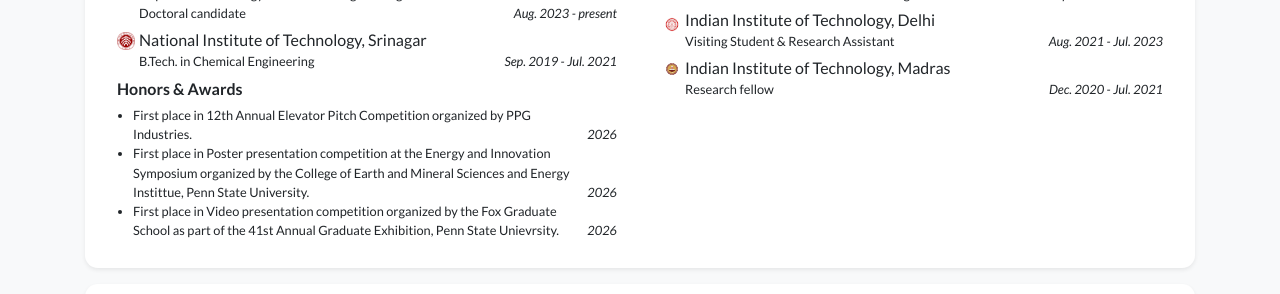
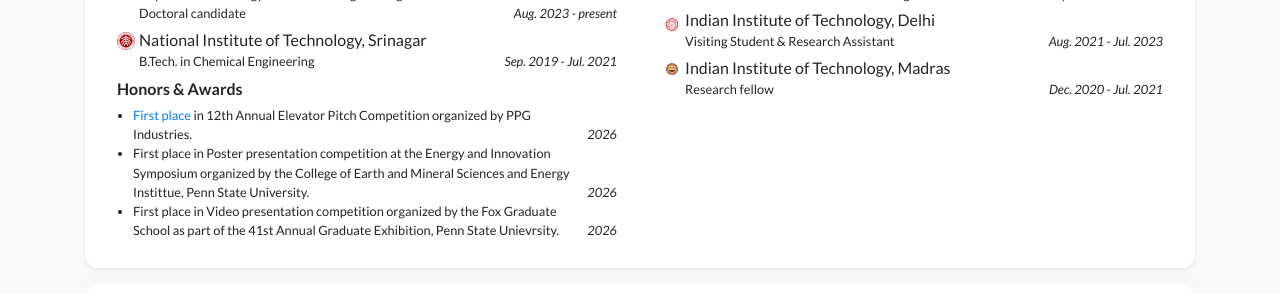
Before and after one commit to ShakshiSekar/ShakshiSekar.github.io, a Jekyll site: the page built from index.html, in a window 1280 px wide and 900 px high, scrolled down 582 px. Shown: the part 153-447 px from the top of the window. Built offline with Jekyll 4.4.1, drawn with Linux system fonts in a browser that asks for light colours; nearby versions of some CDN libraries; a style sheet for code colours, icons or effects is not loaded; part of the change alters nothing that is shown.

```diff
--- a/_data/profile.yml
+++ b/_data/profile.yml
@@ -62,7 +62,7 @@ experience:
   date: Dec. 2020 - Jul. 2021
 
 awards:
-- name: First place in 12th Annual Elevator Pitch Competition organized by PPG Industries.
+- name: <a href="https://www.psu.edu/" target="_blank">First place</a> in 12th Annual Elevator Pitch Competition organized by PPG Industries.
   date: 2026
 - name: First place in Poster presentation competition at the Energy and Innovation Symposium organized by the College of Earth and Mineral Sciences and Energy Instittue, Penn State University.
   date: 2026
```
